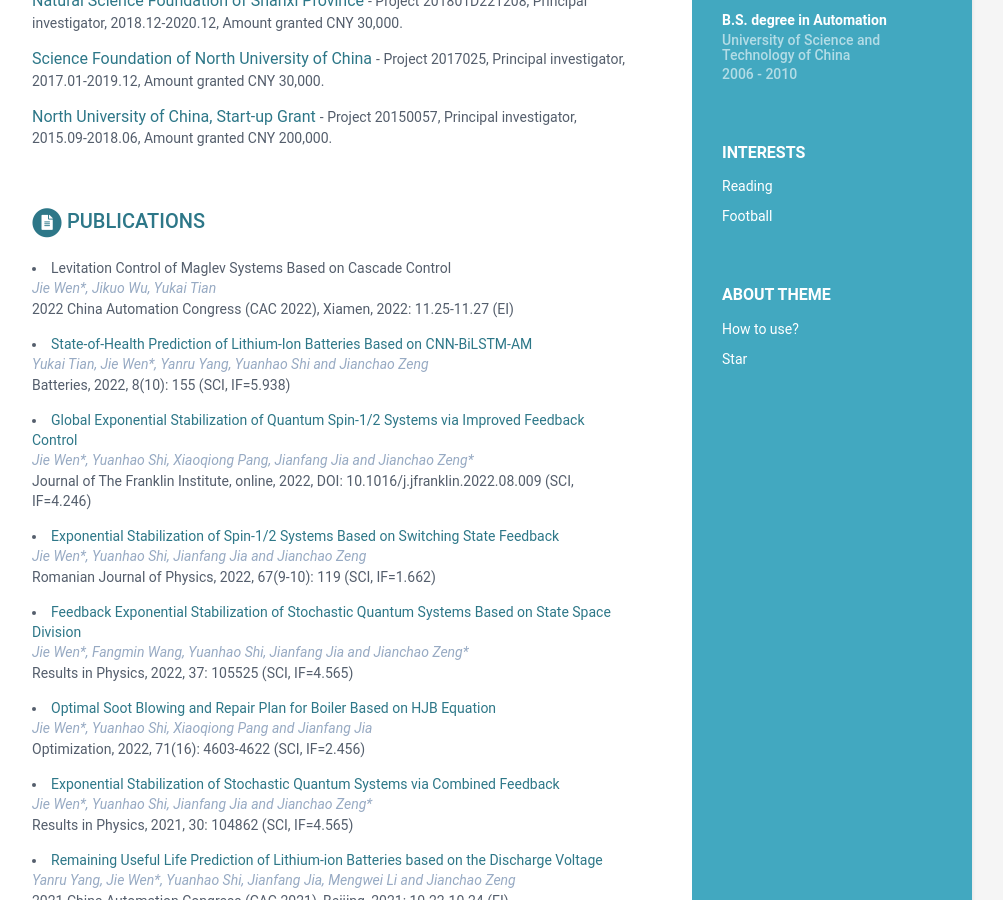
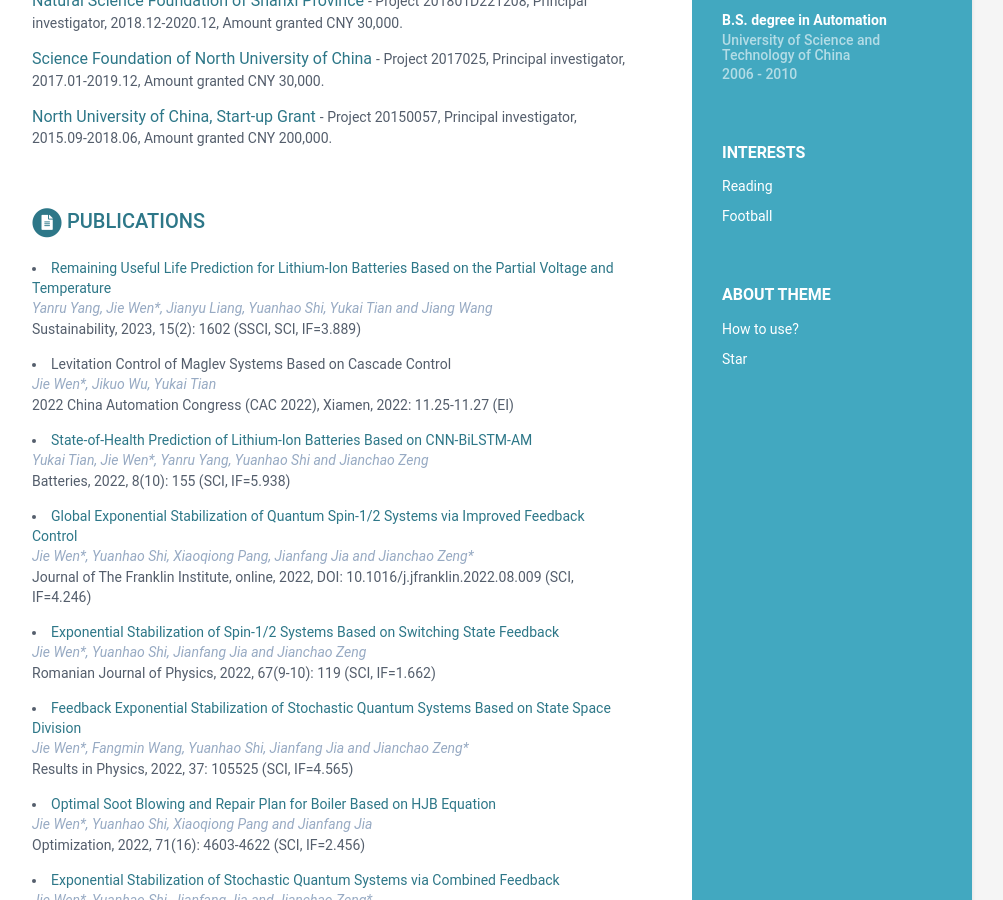
Before and after one commit to wenjie015/wenjie, a Jekyll site: the page built from index.html, in a window 1280 px wide and 900 px high, scrolled down 686 px. Shown: the whole window, without its empty margins (168-1171 px from the left). Built offline with Jekyll 4.4.1, drawn with Linux system fonts in a browser that asks for light colours.

Commit message:
Update data.yml

```diff
--- a/_data/data.yml
+++ b/_data/data.yml
@@ -56,10 +56,10 @@ projects:
 publications:
     title: Publications
     papers:
-     # - title: Exponential Stabilization of Stochastic Time-delay Quantum Systems based on Continuous Measurement Feedback
-       # link:
-       # authors: Jie Wen*, Yuanhao Shi, Xiaoqiong Pang, Jianfang Jia and Jianchao Zeng*
-       # conference: "SIAM Journal on Control and Optimization, under review, 2021"
+      - title: Remaining Useful Life Prediction for Lithium-Ion Batteries Based on the Partial Voltage and Temperature
+        link: https://doi.org/10.3390/su15021602
+        authors: Yanru Yang, Jie Wen*, Jianyu Liang, Yuanhao Shi, Yukai Tian and Jiang Wang
+        conference: "Sustainability, 2023, 15(2): 1602 (SSCI, SCI, IF=3.889)"
 
       - title: Levitation Control of Maglev Systems Based on Cascade Control
         link:
```
